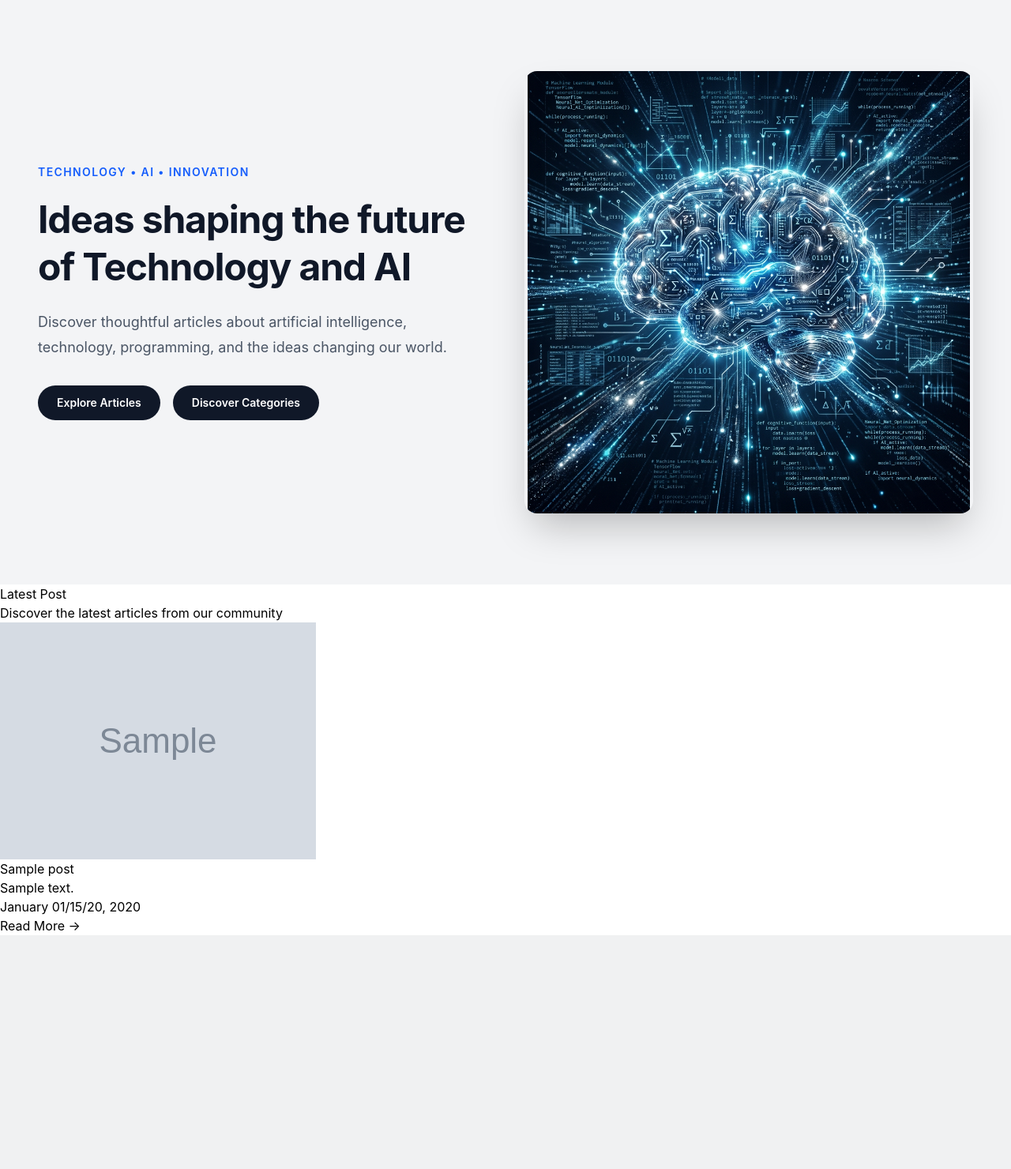
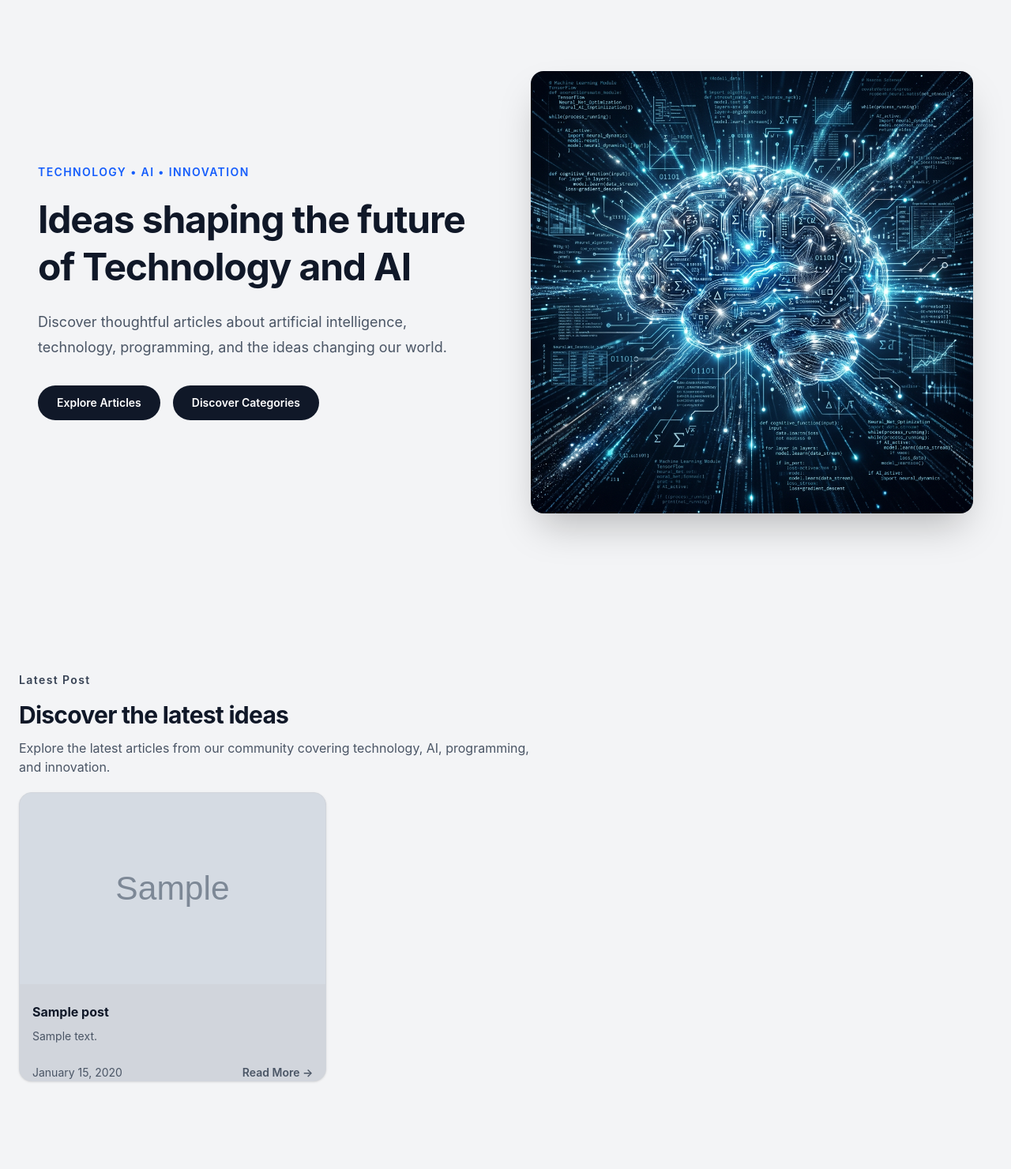
Before and after one commit to zaryabdar/AI-powered-Blog-website-, a Flask app: page / in a window 1280 px wide. Shown: the part 61-1541 px from the top of the page at 79% size. Before the commit the page ends 1245 px from the top, so only its background shows below. Run offline with Flask 3, Linux system fonts and the light colour scheme; tables that the repository leaves empty hold one stand-in row (values such as "Sample post"); grey boxes marked "Sample" are stand-in pictures.

Commit message:
Works on Home Page styling

```diff
--- a/app/static/css/output.css
+++ b/app/static/css/output.css
@@ -12,7 +12,9 @@
     --color-blue-700: oklch(48.8% 0.243 264.376);
     --color-blue-800: oklch(42.4% 0.199 265.638);
     --color-blue-900: oklch(37.9% 0.146 265.522);
+    --color-gray-50: oklch(98.5% 0.002 247.839);
     --color-gray-100: oklch(96.7% 0.003 264.542);
+    --color-gray-200: oklch(92.8% 0.006 264.531);
     --color-gray-300: oklch(87.2% 0.01 258.338);
     --color-gray-500: oklch(55.1% 0.027 264.364);
     --color-gray-600: oklch(44.6% 0.03 256.802);
@@ -22,7 +24,7 @@
     --color-white: #fff;
     --spacing: 0.25rem;
     --container-xl: 36rem;
-    --container-3xl: 48rem;
+    --container-2xl: 42rem;
     --container-7xl: 80rem;
     --text-sm: 0.875rem;
     --text-sm--line-height: calc(1.25 / 0.875);
@@ -32,20 +34,21 @@
     --text-xl--line-height: calc(1.75 / 1.25);
     --text-2xl: 1.5rem;
     --text-2xl--line-height: calc(2 / 1.5);
+    --text-3xl: 1.875rem;
+    --text-3xl--line-height: calc(2.25 / 1.875);
     --text-4xl: 2.25rem;
     --text-4xl--line-height: calc(2.5 / 2.25);
     --text-5xl: 3rem;
     --text-5xl--line-height: 1;
     --text-6xl: 3.75rem;
     --text-6xl--line-height: 1;
-    --text-7xl: 4.5rem;
-    --text-7xl--line-height: 1;
     --font-weight-medium: 500;
     --font-weight-semibold: 600;
     --font-weight-bold: 700;
     --tracking-tight: -0.025em;
     --tracking-widest: 0.1em;
     --leading-tight: 1.25;
+    --leading-snug: 1.375;
     --radius-xl: 0.75rem;
     --radius-2xl: 1rem;
     --default-transition-duration: 150ms;
@@ -209,6 +212,15 @@
   .mx-auto {
     margin-inline: auto;
   }
+  .mt-2 {
+    margin-top: calc(var(--spacing) * 2);
+  }
+  .mt-3 {
+    margin-top: calc(var(--spacing) * 3);
+  }
+  .mt-4 {
+    margin-top: calc(var(--spacing) * 4);
+  }
   .mt-6 {
     margin-top: calc(var(--spacing) * 6);
   }
@@ -218,47 +230,47 @@
   .mb-5 {
     margin-bottom: calc(var(--spacing) * 5);
   }
+  .line-clamp-2 {
+    overflow: hidden;
+    display: -webkit-box;
+    -webkit-box-orient: vertical;
+    -webkit-line-clamp: 2;
+  }
+  .line-clamp-3 {
+    overflow: hidden;
+    display: -webkit-box;
+    -webkit-box-orient: vertical;
+    -webkit-line-clamp: 3;
+  }
   .block {
     display: block;
   }
   .flex {
     display: flex;
   }
+  .grid {
+    display: grid;
+  }
   .hidden {
     display: none;
+  }
+  .table {
+    display: table;
+  }
+  .aspect-\[10\/16\] {
+    aspect-ratio: 10/16;
+  }
+  .aspect-\[16\/10\] {
+    aspect-ratio: 16/10;
   }
   .h-15 {
     height: calc(var(--spacing) * 15);
   }
-  .h-30 {
-    height: calc(var(--spacing) * 30);
-  }
-  .h-\[30vh\] {
-    height: 30vh;
-  }
-  .h-\[60vh\] {
-    height: 60vh;
+  .h-52 {
+    height: calc(var(--spacing) * 52);
   }
   .h-\[70vh\] {
     height: 70vh;
-  }
-  .h-\[150px\] {
-    height: 150px;
-  }
-  .h-\[400px\] {
-    height: 400px;
-  }
-  .h-\[420px\] {
-    height: 420px;
-  }
-  .h-\[450px\] {
-    height: 450px;
-  }
-  .h-\[500px\] {
-    height: 500px;
-  }
-  .h-auto {
-    height: auto;
   }
   .h-full {
     height: 100%;
@@ -266,38 +278,29 @@
   .min-h-\[calc\(100vh-60px\)\] {
     min-height: calc(100vh - 60px);
   }
-  .min-h-screen {
-    min-height: 100vh;
-  }
-  .w-\[150px\] {
-    width: 150px;
-  }
-  .w-\[400px\] {
-    width: 400px;
-  }
-  .w-\[420px\] {
-    width: 420px;
-  }
-  .w-\[450px\] {
-    width: 450px;
-  }
-  .w-\[500px\] {
-    width: 500px;
-  }
   .w-full {
     width: 100%;
+  }
+  .max-w-2xl {
+    max-width: var(--container-2xl);
   }
   .max-w-7xl {
     max-width: var(--container-7xl);
   }
-  .max-w-xl {
-    max-width: var(--container-xl);
-  }
-  .flex-1 {
-    flex: 1;
+  .flex-shrink {
+    flex-shrink: 1;
   }
   .shrink-0 {
     flex-shrink: 0;
+  }
+  .border-collapse {
+    border-collapse: collapse;
+  }
+  .resize {
+    resize: both;
+  }
+  .grid-cols-1 {
+    grid-template-columns: repeat(1, minmax(0, 1fr));
   }
   .flex-col {
     flex-direction: column;
@@ -320,24 +323,49 @@
   .gap-8 {
     gap: calc(var(--spacing) * 8);
   }
+  .overflow-hidden {
+    overflow: hidden;
+  }
   .rounded-2xl {
     border-radius: var(--radius-2xl);
   }
   .rounded-full {
     border-radius: calc(infinity * 1px);
   }
-  .rounded-xl {
-    border-radius: var(--radius-xl);
+  .border {
+    border-style: var(--tw-border-style);
+    border-width: 1px;
   }
   .border-b {
     border-bottom-style: var(--tw-border-style);
     border-bottom-width: 1px;
   }
+  .border-gray-200 {
+    border-color: var(--color-gray-200);
+  }
+  .border-gray-300 {
+    border-color: var(--color-gray-300);
+  }
   .border-gray-800 {
     border-color: var(--color-gray-800);
   }
-  .bg-blue-800 {
-    background-color: var(--color-blue-800);
+  .border-gray-900 {
+    border-color: var(--color-gray-900);
+  }
+  .border-gray-900\/30 {
+    border-color: color-mix(in srgb, oklch(21% 0.034 264.665) 30%, transparent);
+    @supports (color: color-mix(in lab, red, red)) {
+      border-color: color-mix(in oklab, var(--color-gray-900) 30%, transparent);
+    }
+  }
+  .border-gray-900\/50 {
+    border-color: color-mix(in srgb, oklch(21% 0.034 264.665) 50%, transparent);
+    @supports (color: color-mix(in lab, red, red)) {
+      border-color: color-mix(in oklab, var(--color-gray-900) 50%, transparent);
+    }
+  }
+  .bg-gray-50 {
+    background-color: var(--color-gray-50);
   }
   .bg-gray-100 {
     background-color: var(--color-gray-100);
@@ -348,6 +376,21 @@
   .bg-gray-600 {
     background-color: var(--color-gray-600);
   }
+  .bg-gray-700 {
+    background-color: var(--color-gray-700);
+  }
+  .bg-gray-700\/10 {
+    background-color: color-mix(in srgb, oklch(37.3% 0.034 259.733) 10%, transparent);
+    @supports (color: color-mix(in lab, red, red)) {
+      background-color: color-mix(in oklab, var(--color-gray-700) 10%, transparent);
+    }
+  }
+  .bg-gray-700\/20 {
+    background-color: color-mix(in srgb, oklch(37.3% 0.034 259.733) 20%, transparent);
+    @supports (color: color-mix(in lab, red, red)) {
+      background-color: color-mix(in oklab, var(--color-gray-700) 20%, transparent);
+    }
+  }
   .bg-gray-800 {
     background-color: var(--color-gray-800);
   }
@@ -356,6 +399,15 @@
   }
   .object-contain {
     object-fit: contain;
+  }
+  .object-cover {
+    object-fit: cover;
+  }
+  .p-4 {
+    padding: calc(var(--spacing) * 4);
+  }
+  .p-6 {
+    padding: calc(var(--spacing) * 6);
   }
   .px-4 {
     padding-inline: calc(var(--spacing) * 4);
@@ -366,32 +418,38 @@
   .px-6 {
     padding-inline: calc(var(--spacing) * 6);
   }
+  .py-2 {
+    padding-block: calc(var(--spacing) * 2);
+  }
   .py-2\.5 {
     padding-block: calc(var(--spacing) * 2.5);
   }
   .py-3 {
     padding-block: calc(var(--spacing) * 3);
   }
-  .py-10 {
-    padding-block: calc(var(--spacing) * 10);
+  .py-4 {
+    padding-block: calc(var(--spacing) * 4);
+  }
+  .py-6 {
+    padding-block: calc(var(--spacing) * 6);
   }
   .py-12 {
     padding-block: calc(var(--spacing) * 12);
   }
-  .py-15 {
-    padding-block: calc(var(--spacing) * 15);
+  .text-center {
+    text-align: center;
   }
   .text-2xl {
     font-size: var(--text-2xl);
     line-height: var(--tw-leading, var(--text-2xl--line-height));
   }
+  .text-3xl {
+    font-size: var(--text-3xl);
+    line-height: var(--tw-leading, var(--text-3xl--line-height));
+  }
   .text-4xl {
     font-size: var(--text-4xl);
     line-height: var(--tw-leading, var(--text-4xl--line-height));
-  }
-  .text-5xl {
-    font-size: var(--text-5xl);
-    line-height: var(--tw-leading, var(--text-5xl--line-height));
   }
   .text-lg {
     font-size: var(--text-lg);
@@ -401,9 +459,21 @@
     font-size: var(--text-sm);
     line-height: var(--tw-leading, var(--text-sm--line-height));
   }
+  .text-xl {
+    font-size: var(--text-xl);
+    line-height: var(--tw-leading, var(--text-xl--line-height));
+  }
+  .leading-6 {
+    --tw-leading: calc(var(--spacing) * 6);
+    line-height: calc(var(--spacing) * 6);
+  }
   .leading-8 {
     --tw-leading: calc(var(--spacing) * 8);
     line-height: calc(var(--spacing) * 8);
+  }
+  .leading-snug {
+    --tw-leading: var(--leading-snug);
+    line-height: var(--leading-snug);
   }
   .leading-tight {
     --tw-leading: var(--leading-tight);
@@ -429,11 +499,11 @@
     --tw-tracking: var(--tracking-widest);
     letter-spacing: var(--tracking-widest);
   }
+  .break-words {
+    overflow-wrap: break-word;
+  }
   .text-blue-600 {
     color: var(--color-blue-600);
-  }
-  .text-blue-800 {
-    color: var(--color-blue-800);
   }
   .text-gray-600 {
     color: var(--color-gray-600);
@@ -450,21 +520,44 @@
   .uppercase {
     text-transform: uppercase;
   }
+  .underline {
+    text-decoration-line: underline;
+  }
   .shadow-2xl {
     --tw-shadow: 0 25px 50px -12px var(--tw-shadow-color, rgb(0 0 0 / 0.25));
     box-shadow: var(--tw-inset-shadow), var(--tw-inset-ring-shadow), var(--tw-ring-offset-shadow), var(--tw-ring-shadow), var(--tw-shadow);
+  }
+  .shadow-sm {
+    --tw-shadow: 0 1px 3px 0 var(--tw-shadow-color, rgb(0 0 0 / 0.1)), 0 1px 2px -1px var(--tw-shadow-color, rgb(0 0 0 / 0.1));
+    box-shadow: var(--tw-inset-shadow), var(--tw-inset-ring-shadow), var(--tw-ring-offset-shadow), var(--tw-ring-shadow), var(--tw-shadow);
+  }
+  .outline {
+    outline-style: var(--tw-outline-style);
+    outline-width: 1px;
   }
   .transition {
     transition-property: color, background-color, border-color, outline-color, text-decoration-color, fill, stroke, --tw-gradient-from, --tw-gradient-via, --tw-gradient-to, opacity, box-shadow, transform, translate, scale, rotate, filter, -webkit-backdrop-filter, backdrop-filter, display, content-visibility, overlay, pointer-events;
     transition-timing-function: var(--tw-ease, var(--default-transition-timing-function));
     transition-duration: var(--tw-duration, var(--default-transition-duration));
   }
+  .duration-300 {
+    --tw-duration: 300ms;
+    transition-duration: 300ms;
+  }
+  .duration-500 {
+    --tw-duration: 500ms;
+    transition-duration: 500ms;
+  }
   @media (hover: hover) {
-    .hover\:bg-blue-900:hover {
-      background-color: var(--color-blue-900);
+    .group-hover\:scale-105:is(:where(.group):hover *) {
+      --tw-scale-x: 105%;
+      --tw-scale-y: 105%;
+      --tw-scale-z: 105%;
+      scale: var(--tw-scale-x) var(--tw-scale-y);
     }
-    .hover\:bg-gray-500:hover {
-      background-color: var(--color-gray-500);
+    .hover\:-translate-y-1:hover {
+      --tw-translate-y: calc(var(--spacing) * -1);
+      translate: var(--tw-translate-x) var(--tw-translate-y);
     }
     .hover\:bg-gray-700:hover {
       background-color: var(--color-gray-700);
@@ -477,6 +570,10 @@
     }
     .hover\:text-gray-900:hover {
       color: var(--color-gray-900);
+    }
+    .hover\:shadow-lg:hover {
+      --tw-shadow: 0 10px 15px -3px var(--tw-shadow-color, rgb(0 0 0 / 0.1)), 0 4px 6px -4px var(--tw-shadow-color, rgb(0 0 0 / 0.1));
+      box-shadow: var(--tw-inset-shadow), var(--tw-inset-ring-shadow), var(--tw-ring-offset-shadow), var(--tw-ring-shadow), var(--tw-shadow);
     }
   }
   @media (width >= 40rem) {
@@ -491,6 +588,9 @@
     .md\:w-1\/2 {
       width: calc(1 / 2 * 100%);
     }
+    .md\:grid-cols-2 {
+      grid-template-columns: repeat(2, minmax(0, 1fr));
+    }
     .md\:flex-row {
       flex-direction: row;
     }
@@ -504,17 +604,10 @@
       font-size: var(--text-5xl);
       line-height: var(--tw-leading, var(--text-5xl--line-height));
     }
-    .md\:text-6xl {
-      font-size: var(--text-6xl);
-      line-height: var(--tw-leading, var(--text-6xl--line-height));
-    }
   }
   @media (width >= 64rem) {
-    .lg\:max-h-\[400px\] {
-      max-height: 400px;
-    }
-    .lg\:max-h-\[500px\] {
-      max-height: 500px;
+    .lg\:grid-cols-3 {
+      grid-template-columns: repeat(3, minmax(0, 1fr));
     }
     .lg\:px-12 {
       padding-inline: calc(var(--spacing) * 12);
@@ -603,6 +696,45 @@
   inherits: false;
   initial-value: 0 0 #0000;
 }
+@property --tw-outline-style {
+  syntax: "*";
+  inherits: false;
+  initial-value: solid;
+}
+@property --tw-duration {
+  syntax: "*";
+  inherits: false;
+}
+@property --tw-scale-x {
+  syntax: "*";
+  inherits: false;
+  initial-value: 1;
+}
+@property --tw-scale-y {
+  syntax: "*";
+  inherits: false;
+  initial-value: 1;
+}
+@property --tw-scale-z {
+  syntax: "*";
+  inherits: false;
+  initial-value: 1;
+}
+@property --tw-translate-x {
+  syntax: "*";
+  inherits: false;
+  initial-value: 0;
+}
+@property --tw-translate-y {
+  syntax: "*";
+  inherits: false;
+  initial-value: 0;
+}
+@property --tw-translate-z {
+  syntax: "*";
+  inherits: false;
+  initial-value: 0;
+}
 @layer properties {
   @supports ((-webkit-hyphens: none) and (not (margin-trim: inline))) or ((-moz-orient: inline) and (not (color:rgb(from red r g b)))) {
     *, ::before, ::after, ::backdrop {
@@ -624,6 +756,14 @@
       --tw-ring-offset-width: 0px;
       --tw-ring-offset-color: #fff;
       --tw-ring-offset-shadow: 0 0 #0000;
+      --tw-outline-style: solid;
+      --tw-duration: initial;
+      --tw-scale-x: 1;
+      --tw-scale-y: 1;
+      --tw-scale-z: 1;
+      --tw-translate-x: 0;
+      --tw-translate-y: 0;
+      --tw-translate-z: 0;
     }
   }
 }
--- a/app/templates/home.html
+++ b/app/templates/home.html
@@ -17,47 +17,61 @@
                 </div>
                 <!-- Right : HERO IMAGE -->
                 <div class="w-full md:w-1/2 flex justify-center md:justify-end">
-                        <img src="{{url_for('static',filename = 'Images/Hero_Image.webp')}}" alt="Hero-image" class="w-full h-[70vh] rounded-2xl shadow-2xl object-contain">
+                        <img src="{{url_for('static',filename = 'Images/Hero_Image.webp')}}" alt="Hero-image" class="h-[70vh] rounded-2xl shadow-2xl object-contain">
                 </div>
         </div>
     </div>
 </section>
-    <div>
-        <h1>Latest Post</h1>
-        <p>Discover the latest articles from our community</p>
+<!-- Latest Post Section -->
+<section id="articles" class="min-h-[calc(100vh-60px)] flex items-center bg-gray-100">
+    <!-- Section Header -->
+    <div class="max-w-7xl mx-auto px-6">
+        <div class="mb-5">
+            <h1 class="text-sm font-semibold tracking-widest text-gray-700  ">Latest Post</h1>
+            <p class=" mt-4 text-3xl font-bold tracking-tight text-gray-900"> Discover the latest ideas</p>
+            <p class="mt-3 max-w-2xl text-gray-600">
+                Explore the latest articles from our community covering
+                technology, AI, programming, and innovation.
+            </p>
+        </div>
         {% if posts %}
-            <div>
+            <div class="grid grid-cols-1 md:grid-cols-2 lg:grid-cols-3 gap-8">
                 {% for post in posts %}
-                <article>
+                <article class="group overflow-hidden rounded-2xl border border-gray-300 bg-gray-300 shadow-sm transition duration-300 hover:-translate-y-1 hover:shadow-lg ">
                      {% if post.cover_img %}
+                     <div class="aspect-[16/10] overflow-hidden">
                         <img
                             src="{{ url_for('static', filename='uploads/' + post.cover_img) }}"
                             alt="{{ post.title }}"
+                            class="w-full h-full object-cover transition duration-500 group-hover:scale-105"
                         >
+                     </div>
                     {% endif %}
-                    <div>
-                        <h2>{{post.title}}</h2>
-                        <p>
+                    <div class="p-4">
+                        <h2 class=" mt-2 text-md font-bold line-clamp-2 break-words leading-snug text-gray-900">{{post.title}}</h2>
+                        <p class="mt-2 line-clamp-3 break-words text-sm leading-6 text-gray-600">
                             {{post.summary}}
                         </p>
-                        <p>
-                            {{post.created_at.strftime('%B %D, %Y')}}
+                    </div>
+                    <div class="mt-2 flex items-center justify-between px-4">
+                        <p class="text-sm text-gray-600">
+                            {{post.created_at.strftime('%B %d, %Y')}}
                         </p>
-                        <a href="{{url_for('post.post_detail', slug = post.slug)}}"> Read More → </a>
+                        <a href="{{url_for('post.post_detail', slug = post.slug)}}" class="text-sm font-semibold text-gray-600 hover:text-gray-700"> Read More → </a>
                     </div>
                 </article>
                 {% endfor %}
             </div>
         {% else %}
-        <div>
-            <h2>
+        <div class="rounded-2xl border border-gray-900/30 bg-gray-700/10 px-6 py-12 text-center">
+            <h2 class="text-2xl font-bold text-gray-900">
                 No post yet
             </h2>
-            <p>
+            <p class="mt-3 text-gray-600">
                 Be the First one to publish a post!
             </p>
         </div>
         {% endif %}
     </div>
-
+</section>
 {% endblock body %}
```
Also changed, not shown: app/static/uploads/zaryab_image.jpg (added).
